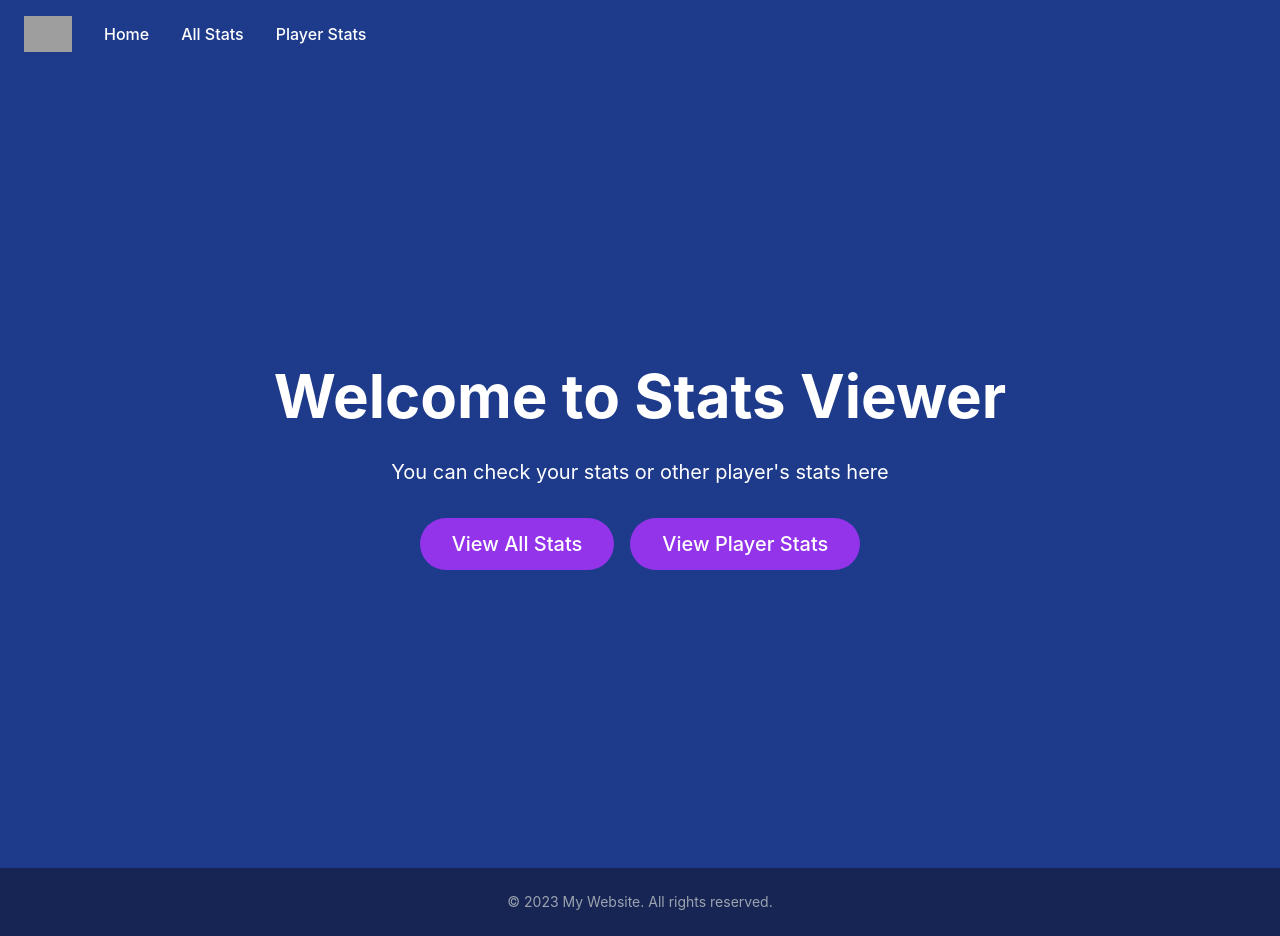
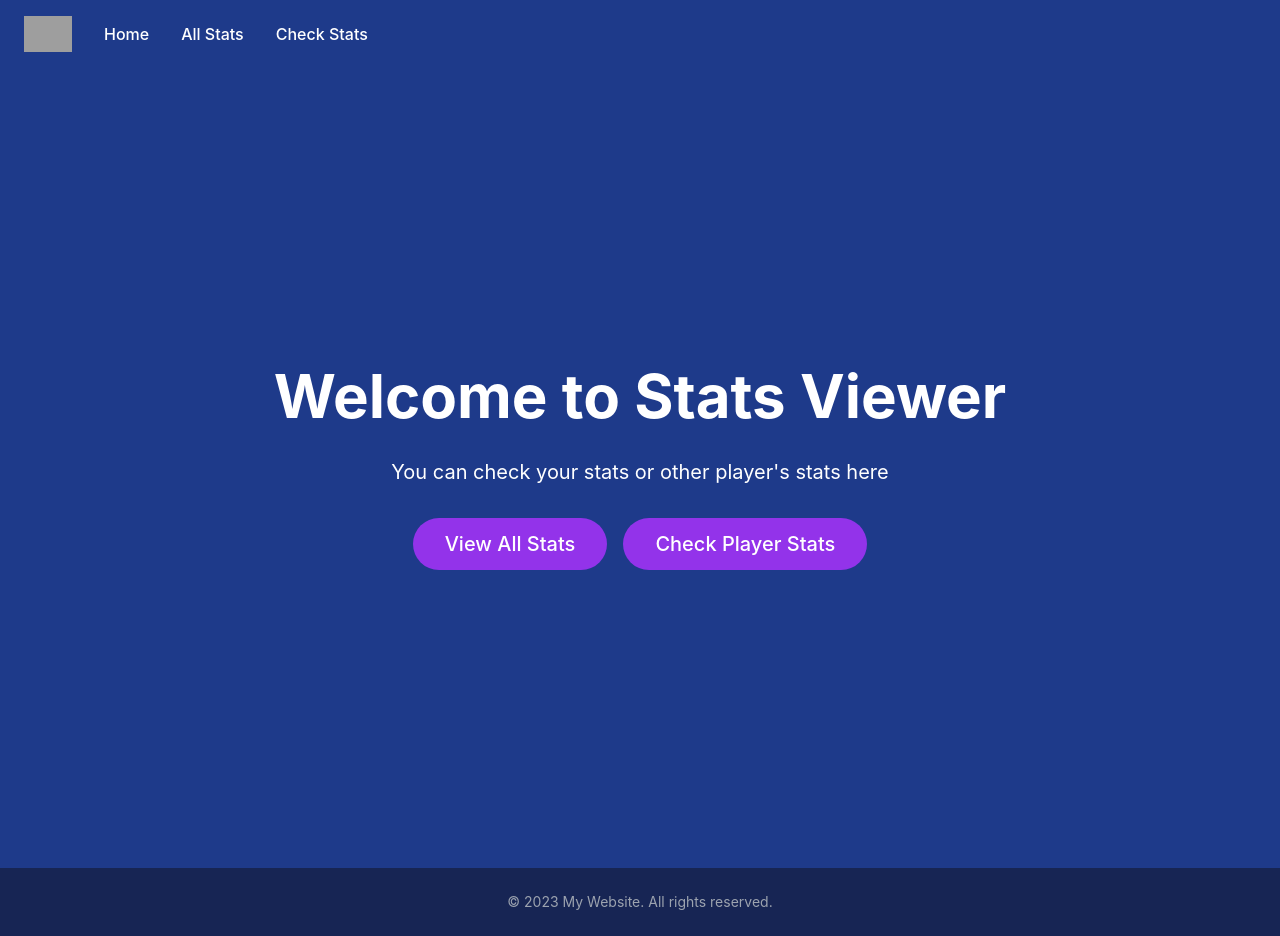
Before and after one commit to BadAccuracyID/react-qualification-ef-1, a React (Create React App) app: page / in a window 1280 px wide. Built offline with nearby package versions, Linux system fonts and the light colour scheme; grey boxes are pictures that could not be loaded.

Commit message:
Changed View Player Stats -> Check Stats

```diff
--- a/src/components/card/NavBarCard.tsx
+++ b/src/components/card/NavBarCard.tsx
@@ -19,7 +19,7 @@ export default function NavBarCard() {
                     <li><a className="font-medium hover:text-gray-300">All Stats</a></li>
                 </Link>
                 <Link to={'/player'}>
-                    <li><a className="font-medium hover:text-gray-300">Player Stats</a></li>
+                    <li><a className="font-medium hover:text-gray-300">Check Stats</a></li>
                 </Link>
             </ul>
         </nav>
--- a/src/pages/Home.tsx
+++ b/src/pages/Home.tsx
@@ -28,7 +28,7 @@ export default function Home() {
                     <Link to={'/player'}>
                         <button
                             className="w-full sm:w-auto px-8 py-3 text-base sm:text-xl font-medium bg-purple-600 hover:bg-purple-500 rounded-full transition-colors duration-300">
-                            View Player Stats
+                            Check Player Stats
                         </button>
                     </Link>
                 </section>
```
